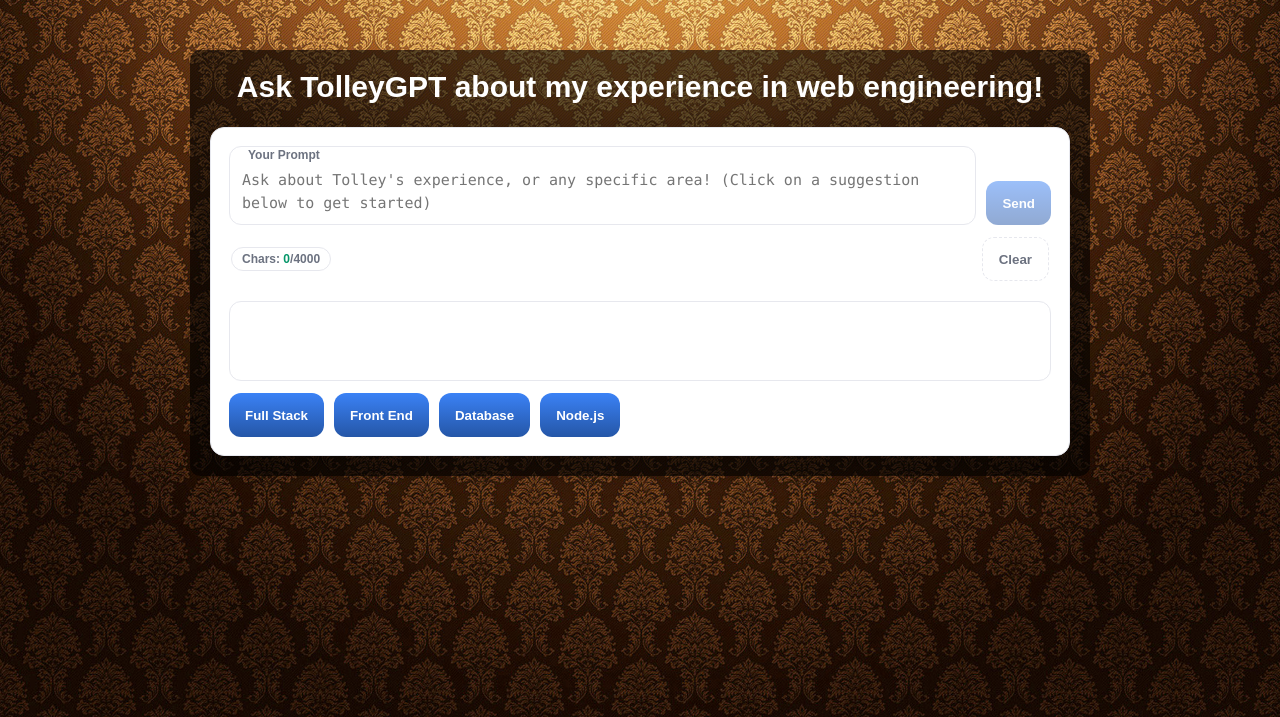
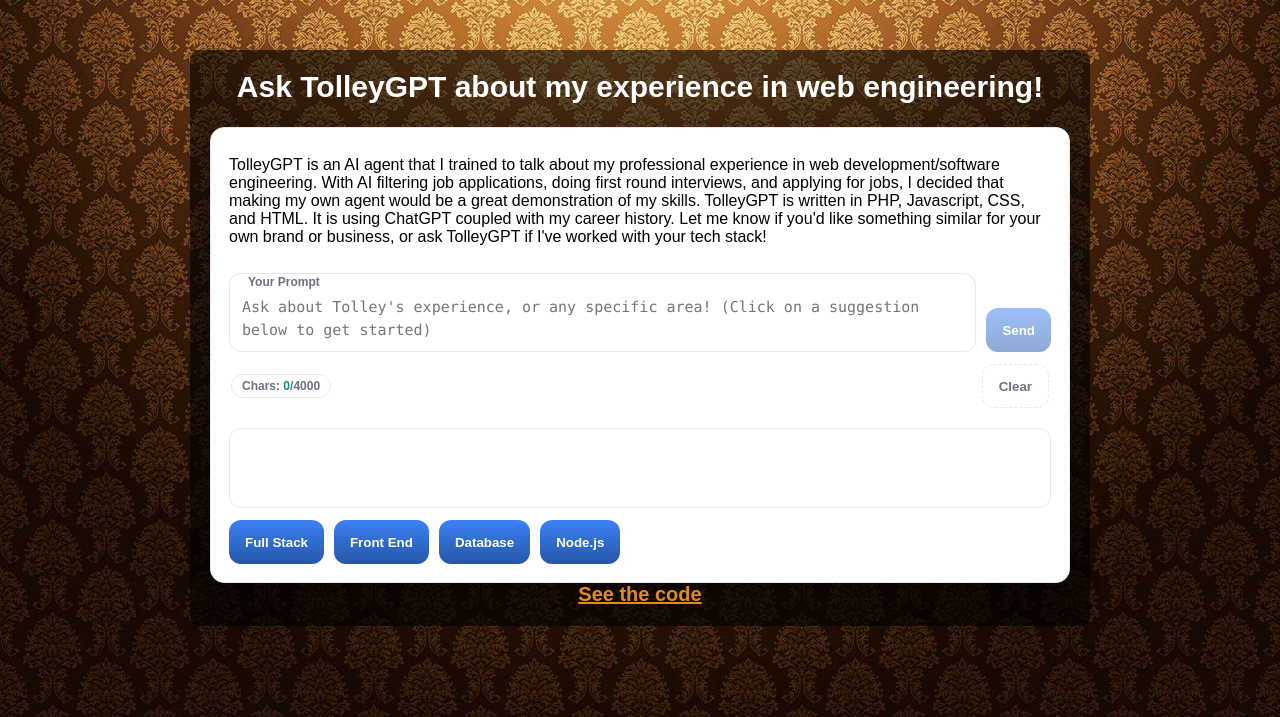
Before and after one commit to tolley/tolleygpt, a PHP site: page /gpt in a window 1280 px wide. Shown: the part 83-800 px from the top of the page. Run offline with PHP 8.4, Linux system fonts and the light colour scheme.

Commit message:
Added link to code on github and some text to describe what tolleygpt is and it's tech stack

```diff
--- a/src/css/tolleygpt.css
+++ b/src/css/tolleygpt.css
@@ -3,6 +3,12 @@ span#gpt_ui {
         li {
             list-style: none;
         }
+    }
+
+    p.about {
+        color: #000;
+        font-weight: normal;
+        font-size: 12pt;
     }
 }
 
--- a/src/gpt.php
+++ b/src/gpt.php
@@ -39,6 +39,16 @@ $arSuggestions = array(
         <br />
         <span id="gpt_ui">
             <section class="card" aria-label="Prompt composer">
+                <p class="about">
+                    TolleyGPT is an AI agent that I trained to talk about my professional
+                    experience in web development/software engineering.  With AI filtering
+                    job applications, doing first round interviews, and applying for jobs,
+                    I decided that making my own agent would be a great demonstration of my
+                    skills.  TolleyGPT is written in PHP, Javascript, CSS, and HTML.  It is
+                    using ChatGPT coupled with my career history.  Let me know if you'd like
+                    something similar for your own brand or business, or ask TolleyGPT if I've
+                    worked with your tech stack!
+                </p>
                 <div class="prompt-row">
                     <div class="textarea-wrap" role="group" aria-labelledby="prompt-label">
                         <label id="prompt-label" for="prompt">Your Prompt</label>
@@ -71,6 +81,11 @@ $arSuggestions = array(
                 </div>
             </section>
         </span>
+        <div>
+            <a href="https://github.com/tolley/tolleygpt" target="_blank">
+                See the code
+            </a>
+        </div>
     </div>
 
     <script src="https://cdn.jsdelivr.net/npm/axios/dist/axios.min.js"></script>
```
